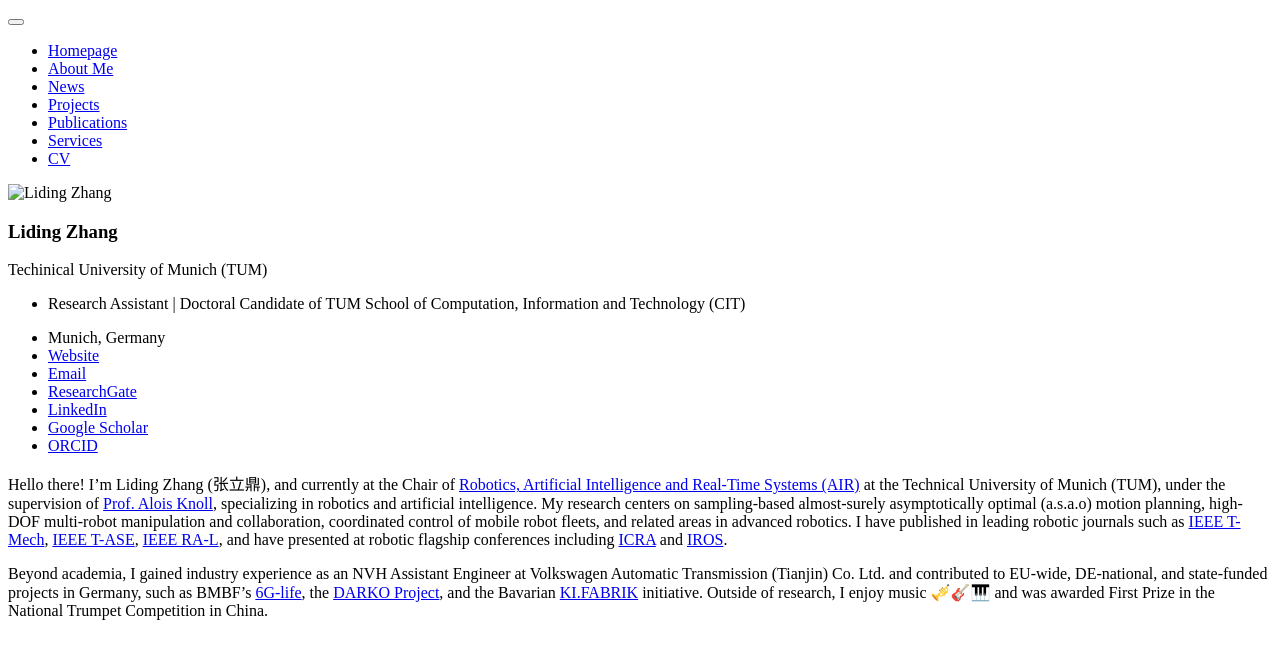
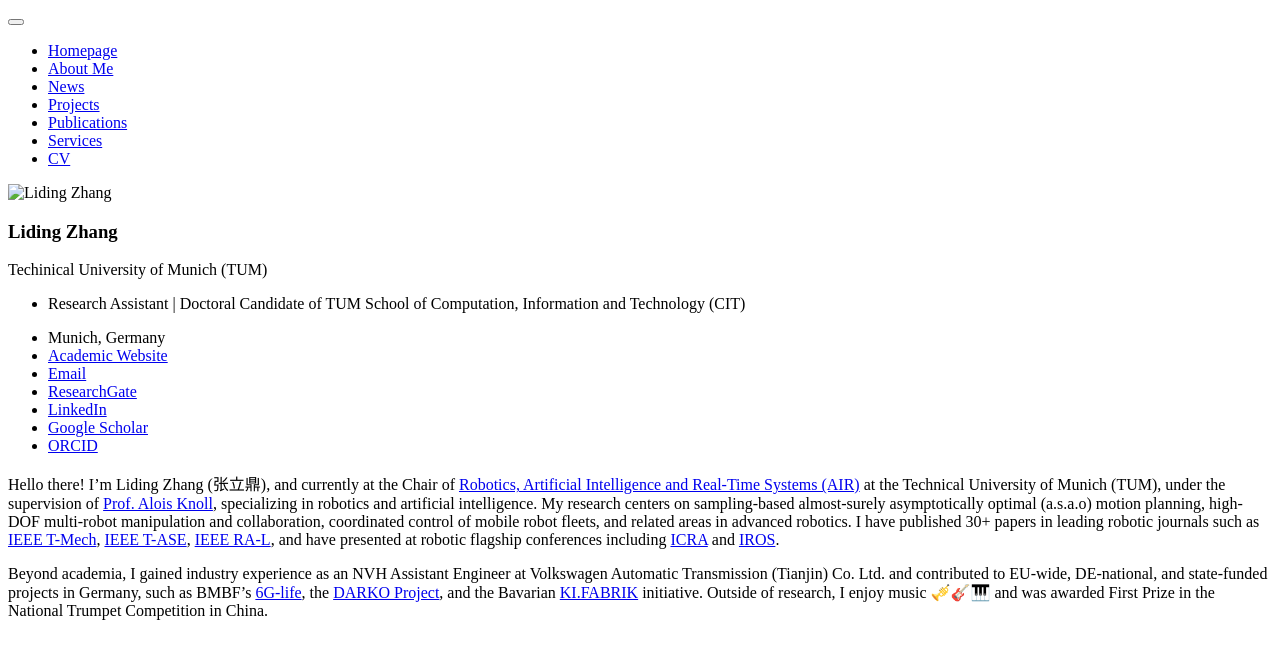
Before and after one commit to Liding-Zhang/liding-zhang.github.io, a Jekyll site: the page built from _pages/includes/intro.md, in a window 1280 px wide. Shown: the top 659 px of the page. Built offline with Jekyll 4.4.1, drawn with Linux system fonts in a browser that asks for light colours; our own code applies the rules of GitHub Pages for plain Markdown files.

```diff
--- a/_includes/author-profile.html
+++ b/_includes/author-profile.html
@@ -26,7 +26,7 @@
         <li><i class="fa fa-fw fa-map-marker" aria-hidden="true"></i> {{ author.employer }}</li>
       {% endif %}
       {% if author.uri %}
-        <li><a href="{{ author.uri }}"><i class="fas fa-fw fa-link" aria-hidden="true"></i> Website</a></li>
+        <li><a href="{{ author.uri }}"><i class="fas fa-fw fa-link" aria-hidden="true"></i> Academic Website</a></li>
       {% endif %}
       {% if author.email %}
         <li><a href="mailto:{{ author.email }}"><i class="fas fa-fw fa-envelope" aria-hidden="true"></i> Email</a></li>
--- a/_includes/seo.html
+++ b/_includes/seo.html
@@ -8,7 +8,7 @@
   {% assign canonical_url = page.url | replace: "index.html", "" | prepend: site.url %}
 {% endif %}
 
-<title>{{ site.title }} - Homepage</title>
+<title>{{ site.title }} - Portfolio</title>
 
 {% assign seo_description = page.description | default: page.excerpt | default: site.description %}
 {% if seo_description %}
--- a/_pages/includes/intro.md
+++ b/_pages/includes/intro.md
@@ -1,4 +1,4 @@
-Hello there! I'm Liding Zhang (张立鼎), and currently at the Chair of [Robotics, Artificial Intelligence and Real-Time Systems (AIR)](https://www.ce.cit.tum.de/air/home/) at the Technical University of Munich (TUM), under the supervision of [Prof. Alois Knoll](https://en.wikipedia.org/wiki/Alois_Christian_Knoll), specializing in robotics and artificial intelligence. My research centers on sampling-based almost-surely asymptotically optimal (a.s.a.o) motion planning, high-DOF multi-robot manipulation and collaboration, coordinated control of mobile robot fleets, and related areas in advanced robotics. I have published in leading robotic journals such as [IEEE T-Mech](https://ieeexplore.ieee.org/xpl/RecentIssue.jsp?punumber=3516), [IEEE T-ASE](https://www.ieee-ras.org/publications/t-ase), [IEEE RA-L](https://www.ieee-ras.org/publications/ra-l), and have presented at robotic flagship conferences including [ICRA](https://www.ieee-ras.org/conferences-workshops/fully-sponsored/icra) and [IROS](https://www.ieee-ras.org/conferences-workshops/financially-co-sponsored/iros).
+Hello there! I'm Liding Zhang (张立鼎), and currently at the Chair of [Robotics, Artificial Intelligence and Real-Time Systems (AIR)](https://www.ce.cit.tum.de/air/home/) at the Technical University of Munich (TUM), under the supervision of [Prof. Alois Knoll](https://en.wikipedia.org/wiki/Alois_Christian_Knoll), specializing in robotics and artificial intelligence. My research centers on sampling-based almost-surely asymptotically optimal (a.s.a.o) motion planning, high-DOF multi-robot manipulation and collaboration, coordinated control of mobile robot fleets, and related areas in advanced robotics. I have published 30+ papers in leading robotic journals such as [IEEE T-Mech](https://ieeexplore.ieee.org/xpl/RecentIssue.jsp?punumber=3516), [IEEE T-ASE](https://www.ieee-ras.org/publications/t-ase), [IEEE RA-L](https://www.ieee-ras.org/publications/ra-l), and have presented at robotic flagship conferences including [ICRA](https://www.ieee-ras.org/conferences-workshops/fully-sponsored/icra) and [IROS](https://www.ieee-ras.org/conferences-workshops/financially-co-sponsored/iros).
 
 Beyond academia, I gained industry experience as an NVH Assistant Engineer at Volkswagen Automatic Transmission (Tianjin) Co. Ltd. and contributed to EU-wide, DE-national, and state-funded projects in Germany, such as BMBF’s [6G-life](https://6g-life.de/), the [DARKO Project](https://darko-project.eu/), and the Bavarian [KI.FABRIK](https://www.mec.ed.tum.de/lfe/forschung/projekte/kifabrik/) initiative. Outside of research, I enjoy music 🎺🎸🎹 and was awarded First Prize in the National Trumpet Competition in China.
 
```
Also changed, not shown: .github/FUNDING.yml (deleted), .github/workflows/google_scholar_crawler.yaml, 1 other file.
